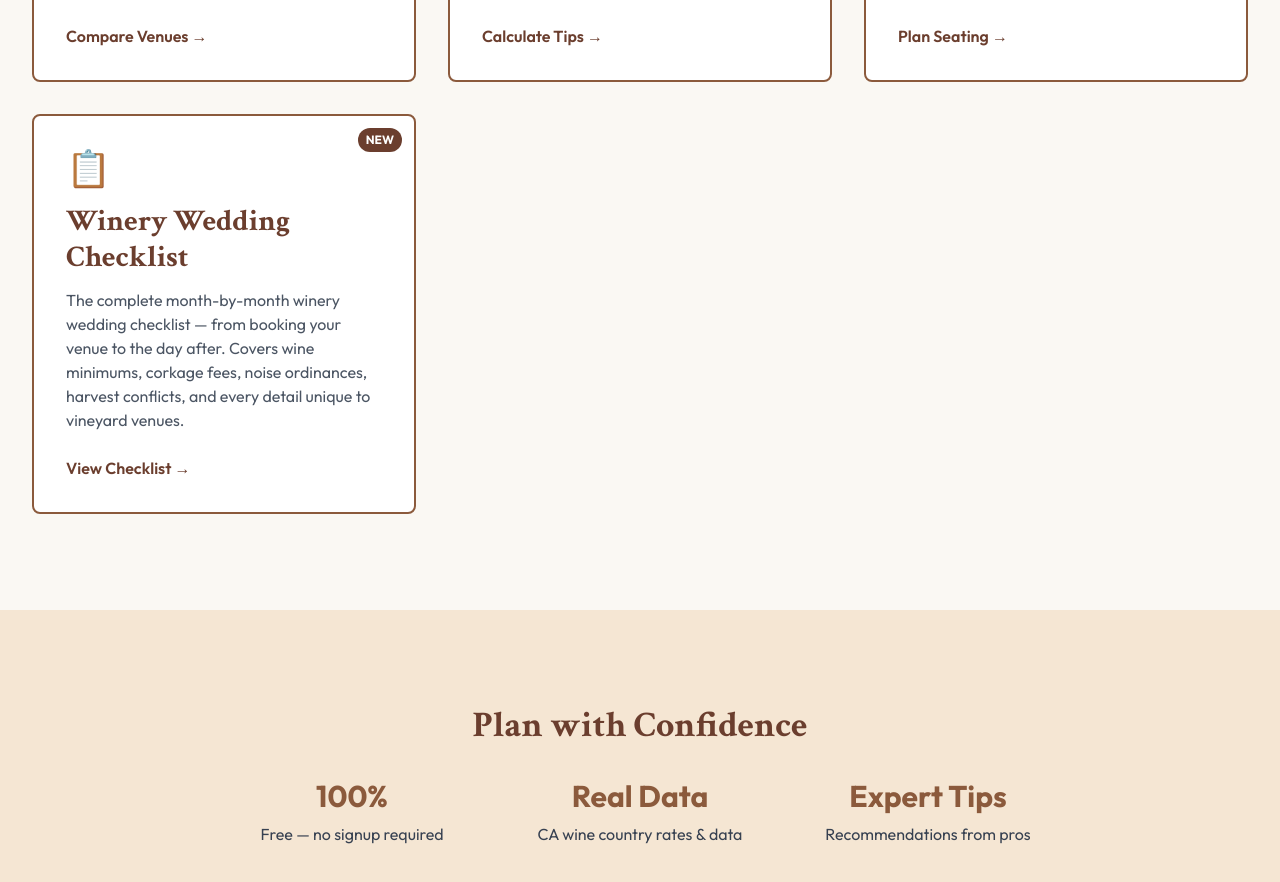
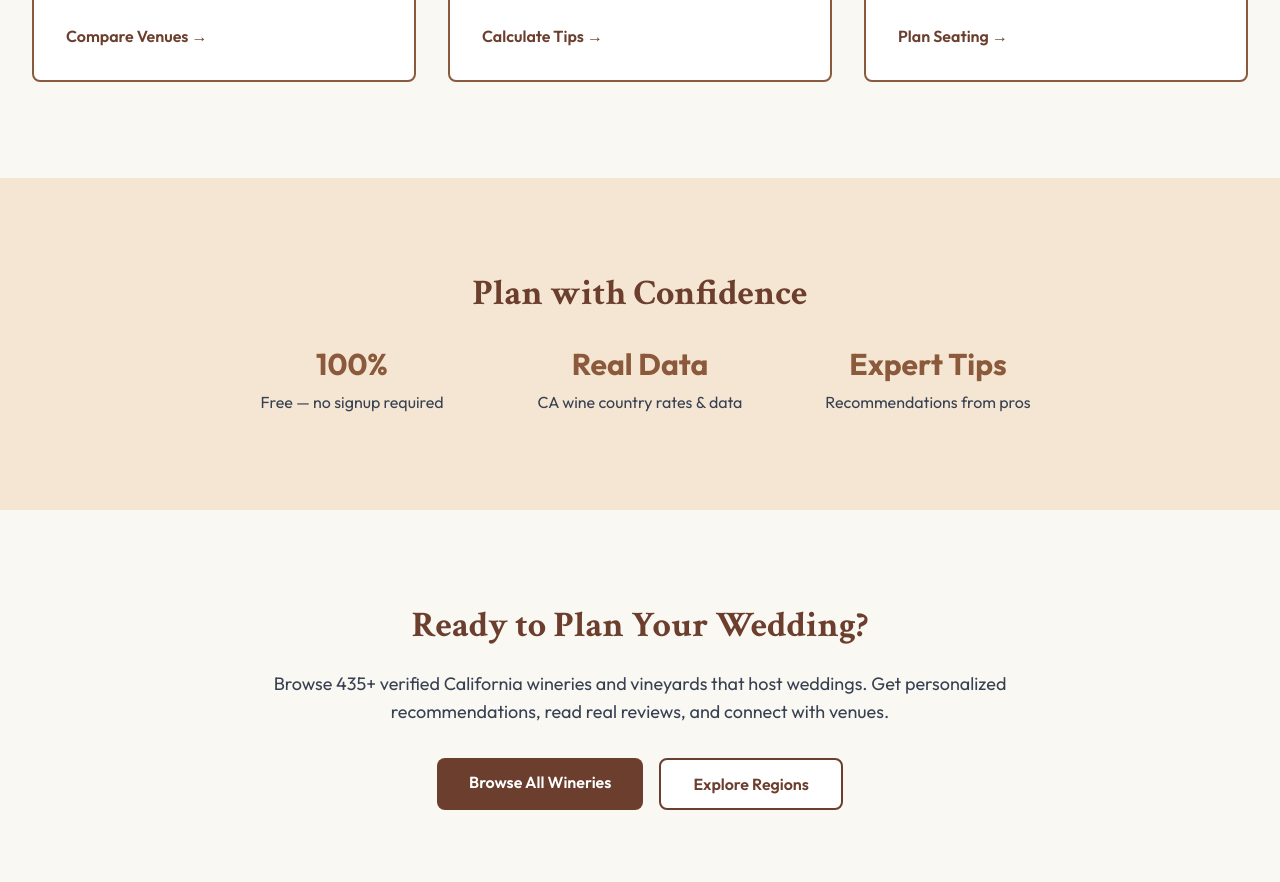
Before and after one commit to jess-ouican/californiawineryweddings, a Next.js app: page /tools in a window 1280 px wide. Shown: the part 1548-2430 px from the top of the page. Built offline with nearby package versions, Linux system fonts and the light colour scheme.

Commit message:
Hide wedding checklist from tools index — persistence TBD

```diff
--- a/app/tools/page.tsx
+++ b/app/tools/page.tsx
@@ -215,22 +215,8 @@ export default function ToolsIndex() {
               </div>
             </Link>
 
-            {/* Wedding Checklist — NEW */}
-            <Link href="/tools/wedding-checklist">
-              <div className="bg-white hover:shadow-xl border-2 border-[#8B5A3C] rounded-lg p-8 transition cursor-pointer h-full flex flex-col relative">
-                <div className="absolute top-3 right-3 bg-[#6B3E2E] text-white text-xs font-bold px-2 py-1 rounded-full">NEW</div>
-                <div className="text-4xl mb-4">📋</div>
-                <h2 className="font-serif text-3xl font-bold text-[#6B3E2E] mb-3">
-                  Winery Wedding Checklist
-                </h2>
-                <p className="text-gray-600 mb-6 flex-grow">
-                  The complete month-by-month winery wedding checklist — from booking your venue to the day after. Covers wine minimums, corkage fees, noise ordinances, harvest conflicts, and every detail unique to vineyard venues.
-                </p>
-                <div className="text-[#6B3E2E] font-semibold hover:text-[#8B5A3C]">
-                  View Checklist →
-                </div>
-              </div>
-            </Link>
+            {/* Wedding Checklist — hidden until persistence strategy decided */}
+            {/* <Link href="/tools/wedding-checklist">...</Link> */}
           </div>
         </div>
       </section>
```
